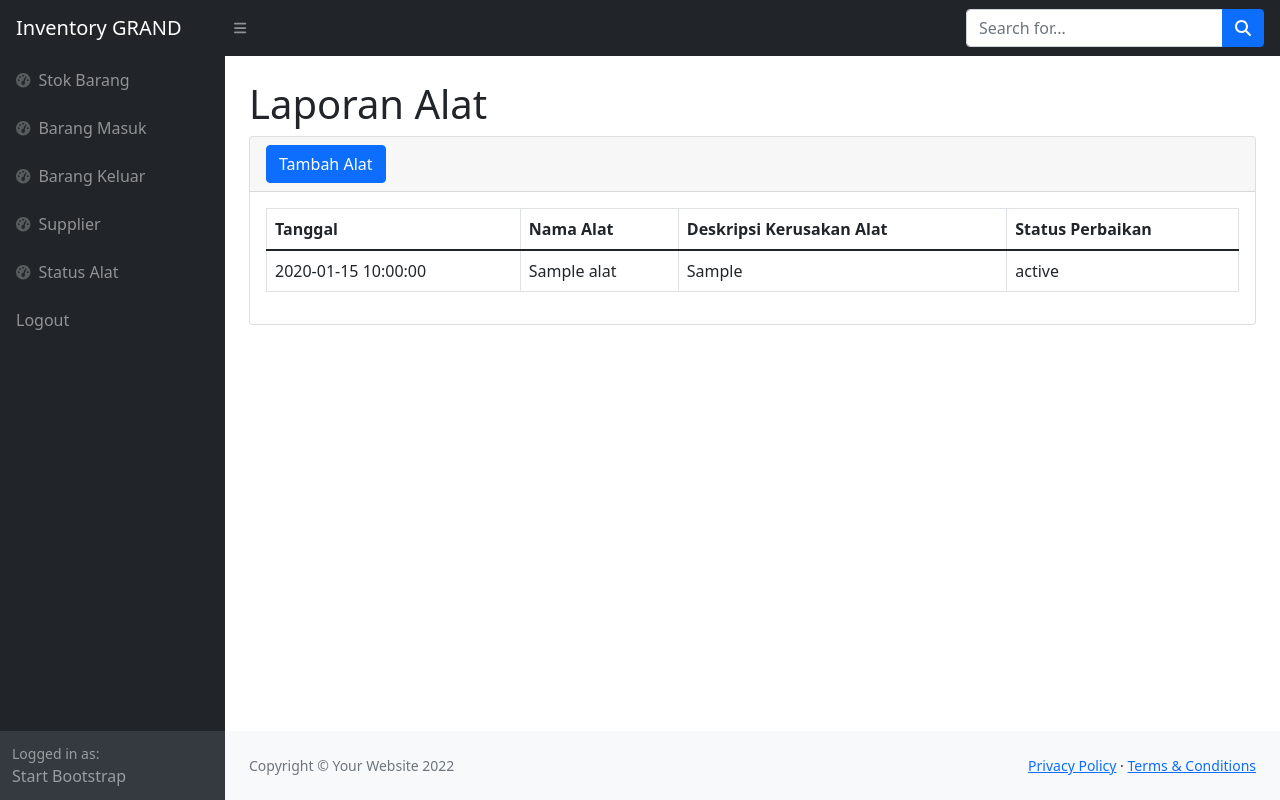
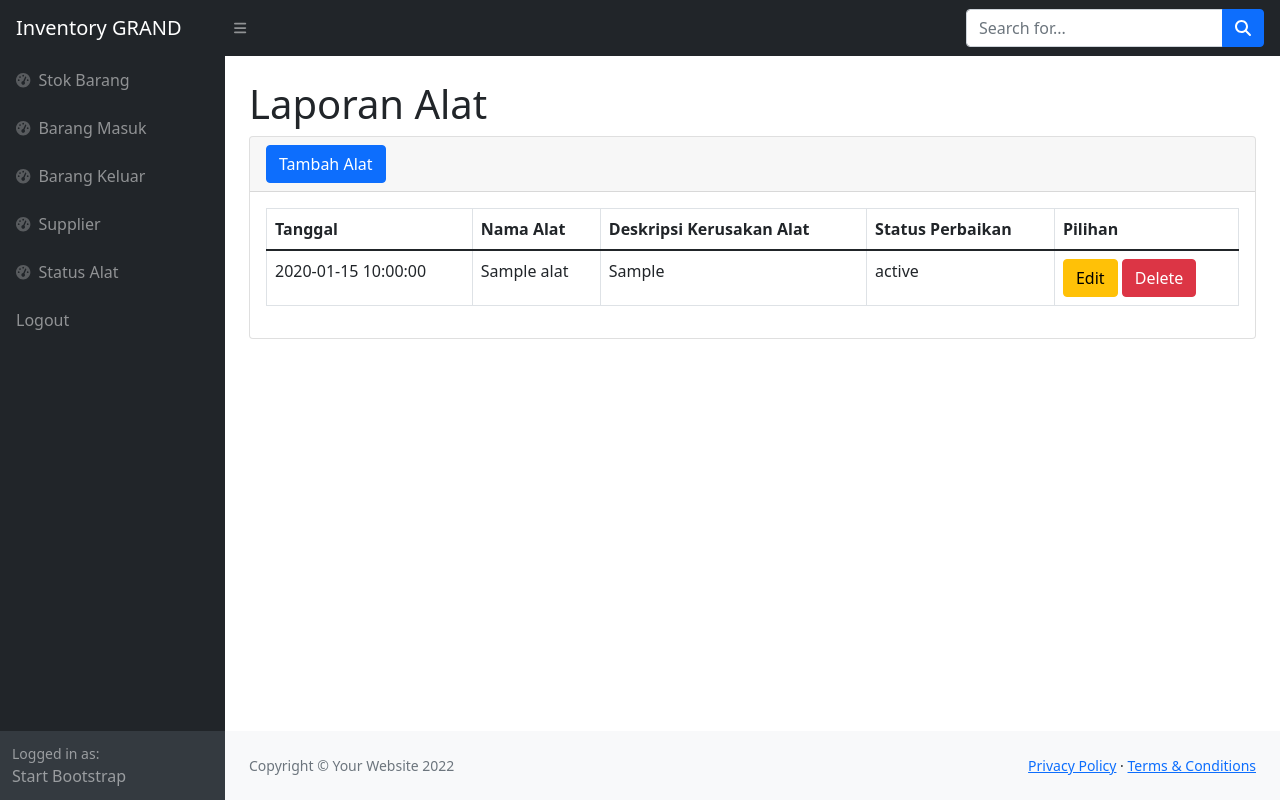
Before and after one commit to erlangga-avx/adminsaya, a PHP site: page /alat.php in a window 1280 px wide. Run offline with PHP 8.4, Linux system fonts and the light colour scheme; the visitor is signed in with stand-in values (Sample User, id 1); tables that the repository leaves empty or names only in its code hold one stand-in row (values such as "Sample post"); some libraries are stand-ins or nearby versions.

Commit message:
update dan delete laporan alat

```diff
--- a/alat.php
+++ b/alat.php
@@ -40,6 +40,7 @@
                                             <th>Nama Alat</th>
                                             <th>Deskripsi Kerusakan Alat</th>
                                             <th>Status Perbaikan</th>
+                                            <th>Pilihan</th>
                                         </tr>
                                     </thead>
                                     <tbody>
@@ -49,14 +50,89 @@
                                             $tanggal = $data['tanggal'];
                                             $namaalat = $data['namaalat'];
                                             $deskalat = $data['deskalat'];
-                                            $status = $data['status']
+                                            $status = $data['status'];
+                                            $ida = $data['idalat'];
                                         ?>
                                         <tr>
                                             <td><?=$tanggal;?></td>
                                             <td><?=$namaalat;?></td>
                                             <td><?=$deskalat;?></td>
                                             <td><?=$status;?></td>
+                                            <td>
+                                                <button type="button" class="btn btn-warning" data-bs-toggle="modal" data-bs-target="#edit<?=$ida;?>">
+                                                    Edit
+                                                </button>
+                                                <button type="button" class="btn btn-danger" data-bs-toggle="modal" data-bs-target="#delete<?=$ida;?>">
+                                                    Delete
+                                                </button>
+                                            </td>
                                         </tr>
+
+                                            <!-- Edit Modal -->
+                                        <div class="modal fade" id="edit<?=$ida;?>">
+                                        <div class="modal-dialog">
+                                            <div class="modal-content">
+
+                                            <!-- Modal Header -->
+                                            <div class="modal-header">
+                                                <h4 class="modal-title">Edit Laporan Alat</h4>
+                                                <button type="button" class="btn-close" data-bs-dismiss="modal"></button>
+                                            </div>
+
+                                            <!-- Modal body -->
+                                            <form method="post">
+                                            <div class="modal-body">
+                                            <input type="text" name="namaalat" value="<?=$namaalat;?>" class="form-control" required>
+                                            <br>
+                                            <input type="text" name="deskalat" value="<?=$deskalat;?>" class="form-control" required>
+                                            <br>
+                                            <input type="radio" name="status" value="Rusak" class="form-check-input" checked>
+                                            <label for="radio01" class="form-check-label"><span class="badge bg-danger">Rusak</span></label>
+                                            <br>
+                                            <br>
+                                            <input type="radio" name="status" value="Diperbaiki" class="form-check-input">
+                                            <label for="radio02" class="form-check-label"><span class="badge bg-warning">Diperbaiki</span></label>
+                                            <br>
+                                            <br>
+                                            <input type="radio" name="status" value="Harus Diganti" class="form-check-input">
+                                            <label for="radio03" class="form-check-label"><span class="badge bg-dark">Harus Diganti</span></label>
+                                            <br>
+                                            <br>
+                                            <input type="hidden" name="ida" value="<?=$ida;?>">
+                                            <button type="submit" class="btn btn-primary" name="updatealat">Submit</button>
+                                            </form>
+                                            </div>
+
+                                            </div>
+                                        </div>
+                                        </div>
+
+                                        <!-- Hapus Modal -->
+                                        <div class="modal fade" id="delete<?=$ida;?>">
+                                        <div class="modal-dialog">
+                                            <div class="modal-content">
+
+                                            <!-- Modal Header -->
+                                            <div class="modal-header">
+                                                <h4 class="modal-title">Hapus Alat?</h4>
+                                                <button type="button" class="btn-close" data-bs-dismiss="modal"></button>
+                                            </div>
+
+                                            <!-- Modal body -->
+                                            <form method="post">
+                                            <div class="modal-body">
+                                            Apakah Anda yakin ingin menghapus <?=$namaalat;?>?
+                                            <input type="hidden" name="ida" value="<?=$ida;?>">
+                                            <br>
+                                            <br>
+                                            <button type="submit" class="btn btn-danger" name="hapusalat">Hapus</button>
+                                            </form>
+                                            </div>
+
+                                            </div>
+                                        </div>
+                                        </div>
+
                                         <?php
                                         };
 
@@ -111,7 +187,7 @@
         <br>
         <h5><small>Status Perbaikan</small></h5>
         <input type="radio" name="status" value="Rusak" class="form-check-input" checked>
-        <label for="radio01" class="form-check-label">Rusak</label>
+        <label for="radio01" class="form-check-label"><span class="badge bg-danger">Rusak</span></label>
         <br>
         <!--
         <input type="radio" name="status" value="Diperbaiki" class="form-check-input">
@@ -119,8 +195,8 @@
         <br>
         <input type="radio" name="status" value="Harus Diganti" class="form-check-input">
         <label for="radio03" class="form-check-label">Harus Diganti</label>
+        -->
         <br>
-        -->
         <button type="submit" class="btn btn-primary" name="addalat">Submit</button>
         </form>
         </div>
--- a/function.php
+++ b/function.php
@@ -272,4 +272,33 @@
         header('location:supplier.php');
     }
 }
+
+//update info kerusakan alat
+if(isset($_POST['updatealat'])){
+    $ida = $_POST['ida'];
+    $namaalat = $_POST['namaalat'];
+    $deskalat = $_POST['deskalat'];
+    $status = $_POST['status'];
+
+    $update = mysqli_query($conn, "update alat set namaalat='$namaalat' , deskalat='$deskalat' , status='$status' where idalat='$ida'");
+    if($update){
+        header('location:alat.php');
+    } else {
+        echo 'Gagal';
+        header('location:alat.php');
+    }
+}
+
+//menghapus laporan alat
+if(isset($_POST['hapusalat'])){
+    $ida = $_POST['ida'];
+
+    $hapus = mysqli_query($conn, "delete from alat where idalat='$ida'");
+    if($hapus){
+        header('location:alat.php');
+    } else {
+        echo 'Gagal';
+        header('location:alat.php');
+    }
+}
 ?>
```
